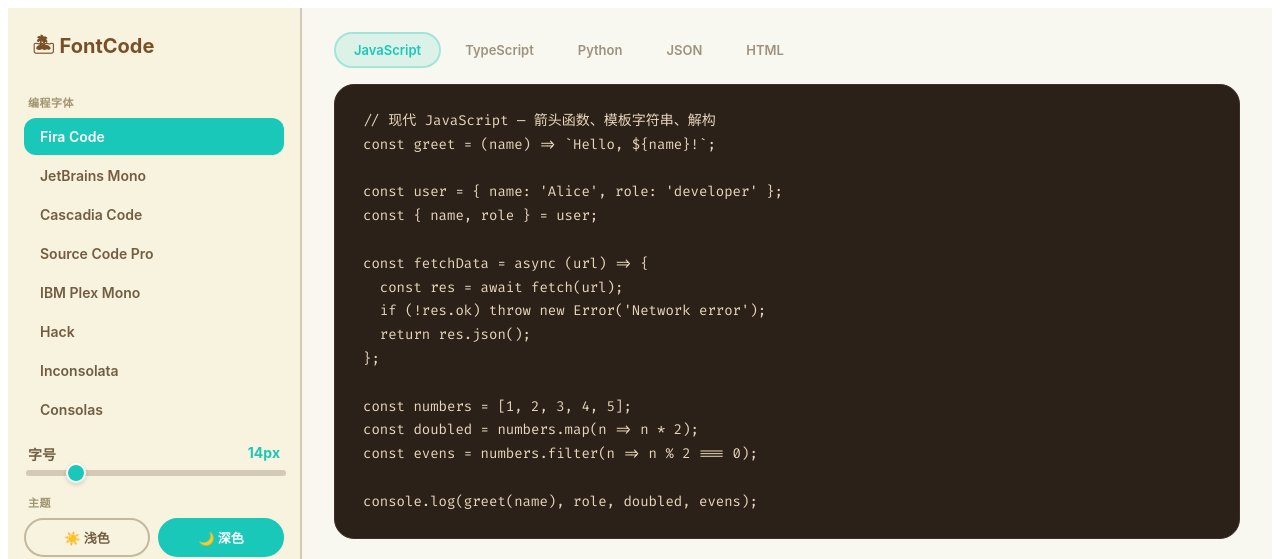
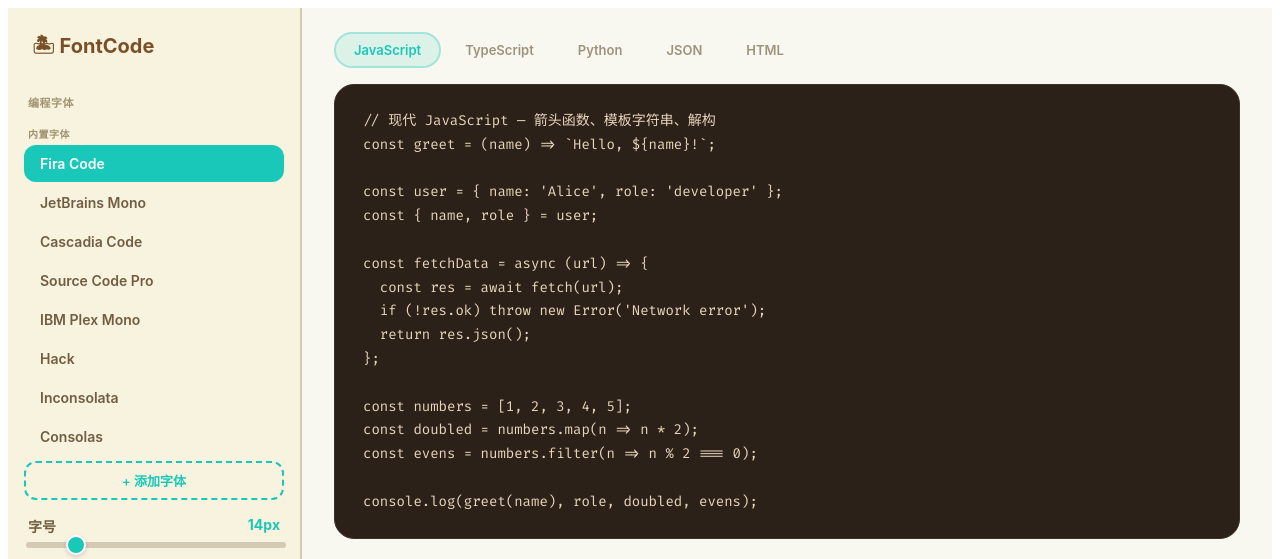
Before and after one commit to zzditto/fontcode, a Vue app: page / in a window 1280 px wide. Shown: the top 559 px of the page. Built offline with nearby package versions, Linux system fonts and the light colour scheme.

Commit message:
feat: add custom font section, delete, and add button to FontList

```diff
--- a/src/components/sidebar/FontList.vue
+++ b/src/components/sidebar/FontList.vue
@@ -2,16 +2,60 @@
 import { inject } from 'vue';
 import { fonts } from '../../data/fonts';
 import { storeKey } from '../../store';
+import { deleteFont } from '../../services/customFonts';
 
 const store = inject(storeKey)!;
 
+const emit = defineEmits<{
+  (e: 'addFont'): void;
+}>();
+
 function selectFont(name: string) {
   store.selectedFont = name;
+}
+
+async function handleDelete(id: string) {
+  const idx = store.customFonts.findIndex((f) => f.id === id);
+  if (idx === -1) return;
+  const font = store.customFonts[idx];
+  try {
+    await deleteFont(font.id, font.fontFamily);
+  } catch {
+    // IndexedDB 删除失败不影响 UI 状态
+  }
+  store.customFonts.splice(idx, 1);
+  if (store.selectedFont === font.name) {
+    store.selectedFont = fonts[0].name;
+  }
 }
 </script>
 
 <template>
   <div class="font-list">
+    <!-- Custom Fonts Section -->
+    <template v-if="store.customFonts.length > 0">
+      <div class="section-label">自定义字体</div>
+      <button
+        v-for="font in store.customFonts"
+        :key="font.id"
+        :class="['font-item', 'custom-item', { active: store.selectedFont === font.name }]"
+        @click="selectFont(font.name)"
+        :aria-pressed="store.selectedFont === font.name"
+      >
+        <span class="font-name">{{ font.name }}</span>
+        <span
+          class="delete-btn"
+          @click.stop="handleDelete(font.id)"
+          title="删除字体"
+          tabindex="0"
+          @keydown.enter.prevent="handleDelete(font.id)"
+          @keydown.space.prevent="handleDelete(font.id)"
+        >&times;</span>
+      </button>
+    </template>
+
+    <!-- Built-in Fonts Section -->
+    <div class="section-label">内置字体</div>
     <button
       v-for="font in fonts"
       :key="font.id"
@@ -21,6 +65,11 @@ function selectFont(name: string) {
     >
       {{ font.name }}
     </button>
+
+    <!-- Add Font Button -->
+    <button class="add-font-btn" @click="emit('addFont')">
+      + 添加字体
+    </button>
   </div>
 </template>
 
@@ -29,6 +78,16 @@ function selectFont(name: string) {
   display: flex;
   flex-direction: column;
   gap: 2px;
+}
+
+.section-label {
+  font-size: 10px;
+  font-weight: 600;
+  color: #a0936e;
+  text-transform: uppercase;
+  letter-spacing: 0.5px;
+  padding: 4px 4px 2px;
+  margin-top: 4px;
 }
 
 .font-item {
@@ -60,4 +119,71 @@ function selectFont(name: string) {
   outline: 2px solid #19c8b9;
   outline-offset: -2px;
 }
+
+.custom-item {
+  display: flex;
+  align-items: center;
+  justify-content: space-between;
+}
+
+.font-name {
+  overflow: hidden;
+  text-overflow: ellipsis;
+  white-space: nowrap;
+}
+
+.delete-btn {
+  flex-shrink: 0;
+  margin-left: 8px;
+  width: 20px;
+  height: 20px;
+  display: flex;
+  align-items: center;
+  justify-content: center;
+  border-radius: 50%;
+  font-size: 14px;
+  line-height: 1;
+  color: #a0936e;
+  transition: all 0.15s ease;
+}
+
+.custom-item:not(.active) .delete-btn:hover {
+  background: rgba(217, 91, 91, 0.15);
+  color: #d95b5b;
+}
+
+.custom-item.active .delete-btn {
+  color: rgba(255, 255, 255, 0.7);
+}
+
+.custom-item.active .delete-btn:hover {
+  color: #fff;
+  background: rgba(255, 255, 255, 0.2);
+}
+
+.add-font-btn {
+  display: block;
+  width: 100%;
+  border: 2px dashed #19c8b9;
+  background: transparent;
+  padding: 8px 16px;
+  font-size: 13px;
+  font-weight: 600;
+  color: #19c8b9;
+  text-align: center;
+  border-radius: 12px;
+  cursor: pointer;
+  transition: all 0.15s ease;
+  font-family: inherit;
+  margin-top: 4px;
+}
+
+.add-font-btn:hover {
+  background: rgba(25, 200, 185, 0.08);
+}
+
+.add-font-btn:focus-visible {
+  outline: 2px solid #ffcc00;
+  outline-offset: 2px;
+}
 </style>
```
